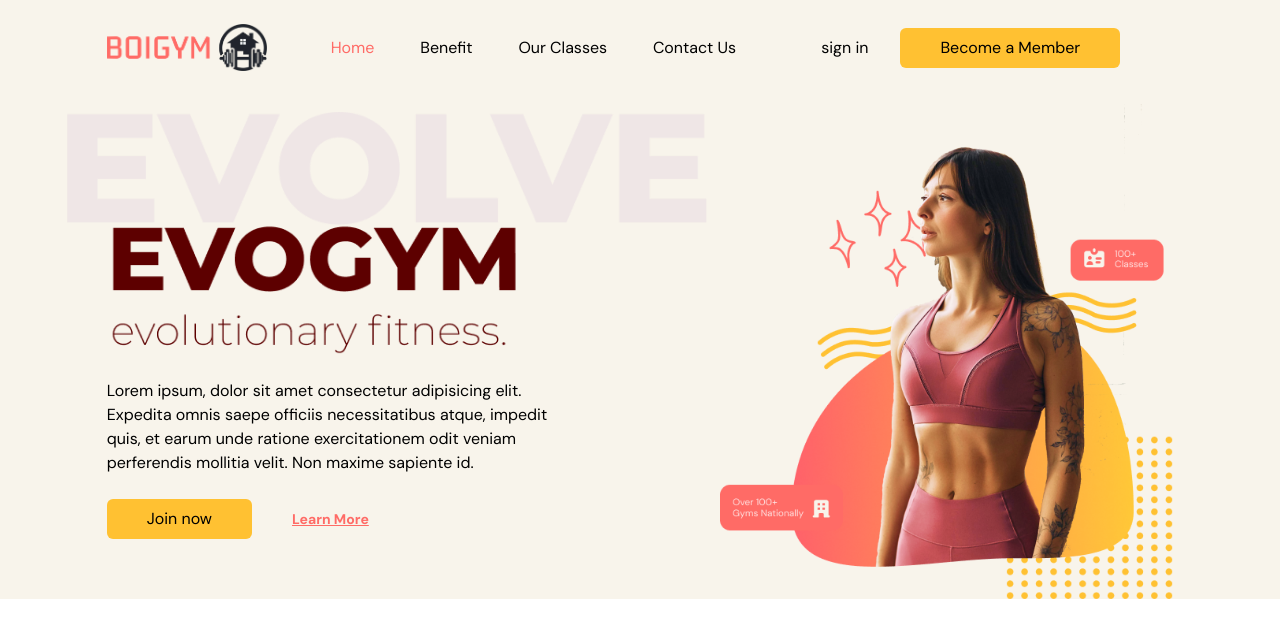
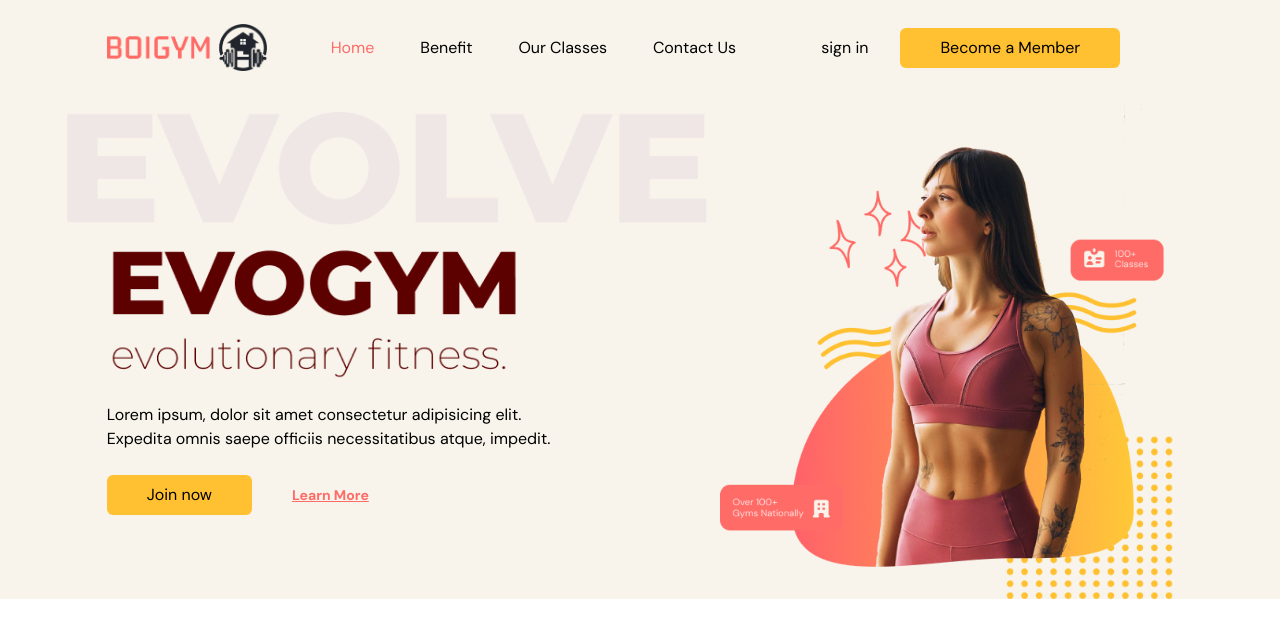
Before and after one commit to D-future0/gym-website, a React (Vite) app: page / in a window 1280 px wide. Shown: the top 638 px of the page. Built offline with nearby package versions, Linux system fonts and the light colour scheme.

Commit message:
home setup

```diff
--- a/src/scenes/Home/index.tsx
+++ b/src/scenes/Home/index.tsx
@@ -33,7 +33,7 @@ const Home = ({ setSelectedPage }: Props) => {
                                 <img src={HomePageText} alt="home-page-text" />
                             </div>
                         <p className=" my-6">
-                            Lorem ipsum, dolor sit amet consectetur adipisicing elit. Expedita omnis saepe officiis necessitatibus atque, impedit quis, et earum unde ratione exercitationem odit veniam perferendis mollitia velit. Non maxime sapiente id.
+                            Lorem ipsum, dolor sit amet consectetur adipisicing elit. Expedita omnis saepe officiis necessitatibus atque, impedit.
                         </p>
                     </div>
                     {/*headings*/}
```
